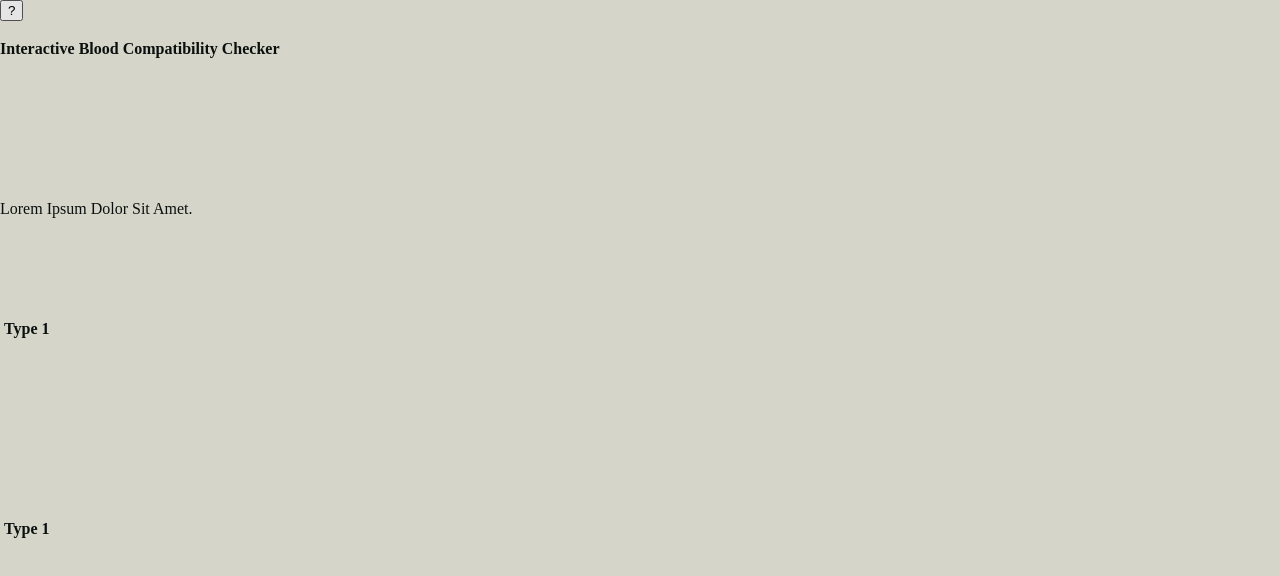
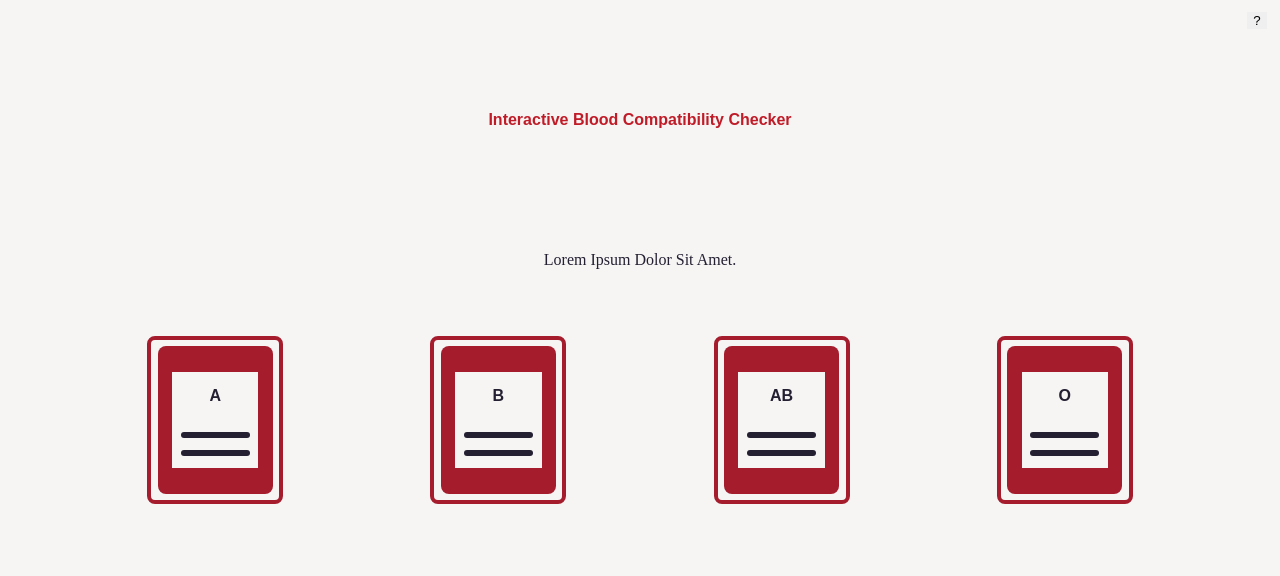
Before and after one commit to QingTian1927/Blood_Compatibility, a plain HTML site: page views/index.html in a window 1280 px wide. Drawn offline with Linux system fonts and the light colour scheme; a web font is replaced by a local one.

Commit message:
feat: created blood bag div to represent blood type.
* Created a massive blood bag div to represent different blood types.
  Though I will probably have to change this later (bloody fucking
  great).

* Note to self: make smaller commits next time.

```diff
--- a/sheets/index.css
+++ b/sheets/index.css
@@ -1,10 +1,107 @@
 .infoContainer, .titleContainer, .subtitleContainer,
-.donorBloodContainer, .recipientBloodContainer, .infoFooter
+.bloodContainer, .infoFooter
 {position: relative; width: 100vw;}
 
 .infoContainer {height: 5vh;}
 .titleContainer {height: 20vh;}
 .subtitleContainer {height: 15vh;}
-.donorBloodContainer {height: 25vh;}
-.recipientBloodContainer {height: 25vh;}
+.bloodTypeContainer {height: 25vh;}
 .infoFooter {height: 10vh;}
+
+.infoContainer {
+    display: flex;
+    justify-content: flex-end;
+    align-items: center;
+}
+
+.infoButton {
+    position: absolute;
+    cursor: pointer;
+    display: inline-block;
+    border: none;
+
+    right: 1em;
+    text-align: center;
+}
+.infoButton:hover {
+    background-color: var(--highlight);
+}
+
+.titleContainer, .subtitleContainer {
+    display: flex;
+    justify-content: center;
+    align-items: center;
+}
+
+.bloodTypeContainer {
+    display: flex;
+    justify-content: space-evenly;
+    align-items: center;
+}
+
+.bloodBag {
+    display: inline-block;
+    height: 20vh;
+    width: auto;
+    aspect-ratio: 4/5;
+
+    border: solid;
+    border-radius: 0.5em;
+    border-width: 0.3em;
+    border-color: var(--accent2);
+}
+
+.bloodContentContainer {
+    display: flex;
+    justify-content: center;
+    align-items: center;
+    width: 100%;
+    height: 100%;
+}
+
+.bloodContent {
+    display: flex;
+    justify-content: center;
+    align-items: center;
+    width: 90%;
+    height: 92%;
+    border-radius: 0.5em;
+    background-color: var(--accent2);
+}
+
+.bloodLabel {
+    width: 75%;
+    height: 65%;
+    background-color: var(--foreground);
+}
+
+.bloodLabelText {
+    display: flex;
+    justify-content: center;
+    align-items: center;
+
+    position: relative;
+    height: 50%;
+    width: 100%;
+
+    color: var(--background);
+    font-weight: bold;
+}
+
+.decorTextLines {
+    position: relative;
+    height: 50%;
+    width: 100%;
+
+    display: flex;
+    flex-direction: column;
+    justify-content: space-evenly;
+    align-items: center;
+}
+
+.decorText {
+    background-color: var(--background);
+    border-radius: 0.2em;
+    height: 0.4em;
+    width: 80%;
+}
--- a/sheets/master.css
+++ b/sheets/master.css
@@ -29,12 +29,12 @@ time, mark, audio, video {
 .sans-serif {font-family: "Noto Sans JP", sans-serif;}
 
 :root {
-    --background: #0a100d;
-    --foreground: #d6d5c9;
-    --highlight: #b9baa3;
-    --disabled: #1e2f27;
-    --accent1: #a22c29;
-    --accent2: #902923
+    --background: #241f31;
+    --foreground: #f6f5f4;
+    --highlight: #c0bfbc;
+    --disabled: #5e5c64;
+    --accent1: #c01c28;
+    --accent2: #a51d2d;
 }
 
 body {
@@ -51,4 +51,11 @@ body {
     background-color: var(--background);
 }
 
+.accented1 {
+    color: var(--accent1);
+}
+.accented2 {
+    color: var(--accent2);
+}
+
 .viewport {height: 100vh; width: 100vw;}
--- a/views/index.html
+++ b/views/index.html
@@ -8,13 +8,13 @@
     <link rel="stylesheet" href="../sheets/index.css">
 </head>
     <div class="infoContainer">
-        <button type="button" id="infoButton" title="Visit the information page">
+        <button type="button" id="infoButton" class="infoButton" title="Visit the information page">
             ?
         </button>
     </div>
 
     <div class="titleContainer">
-        <div class="blackWhite" id="titleCard">
+        <div class="titleCard accented1 sans-serif" id="titleCard">
             <h1>Interactive Blood Compatibility Checker</h1>
         </div>
     </div>
@@ -25,18 +25,66 @@
         </div>
     </div>
 
-    <div class="donorBloodContainer">
-        <div class="donorBloodType">
-            <img>
-            <strong>Type 1</strong>
+    <div class="bloodTypeContainer">
+        <div class="bloodBag">
+            <div class="bloodContentContainer">
+                <div class="bloodContent">
+                    <div class="bloodLabel">
+                        <div class="bloodLabelText sans-serif">A</div>
+                        <div class="decorTextLines">
+                            <div class="decorText"></div>
+                            <div class="decorText"></div>
+                        </div>
+                    </div>
+                </div>
+            </div>
+        </div>
+
+        <div class="bloodBag">
+            <div class="bloodContentContainer">
+                <div class="bloodContent">
+                    <div class="bloodLabel">
+                        <div class="bloodLabelText sans-serif">B</div>
+                        <div class="decorTextLines">
+                            <div class="decorText"></div>
+                            <div class="decorText"></div>
+                        </div>
+                    </div>
+                </div>
+            </div>
+        </div>
+
+        <div class="bloodBag">
+            <div class="bloodContentContainer">
+                <div class="bloodContent">
+                    <div class="bloodLabel">
+                        <div class="bloodLabelText sans-serif">AB</div>
+                        <div class="decorTextLines">
+                            <div class="decorText"></div>
+                            <div class="decorText"></div>
+                        </div>
+                    </div>
+                </div>
+            </div>
+        </div>
+
+        <div class="bloodBag">
+            <div class="bloodContentContainer">
+                <div class="bloodContent">
+                    <div class="bloodLabel">
+                        <div class="bloodLabelText sans-serif">O</div>
+                        <div class="decorTextLines">
+                            <div class="decorText"></div>
+                            <div class="decorText"></div>
+                        </div>
+                    </div>
+                </div>
+            </div>
         </div>
     </div>
 
-    <div class="recipientBloodContainer">
-        <div class="recipientBloodType">
-            <img>
-            <strong>Type 1</strong>
-        </div>
+    <div class="bloodTypeContainer">
+
     </div>
 
     <div class="infoFooter">
```
